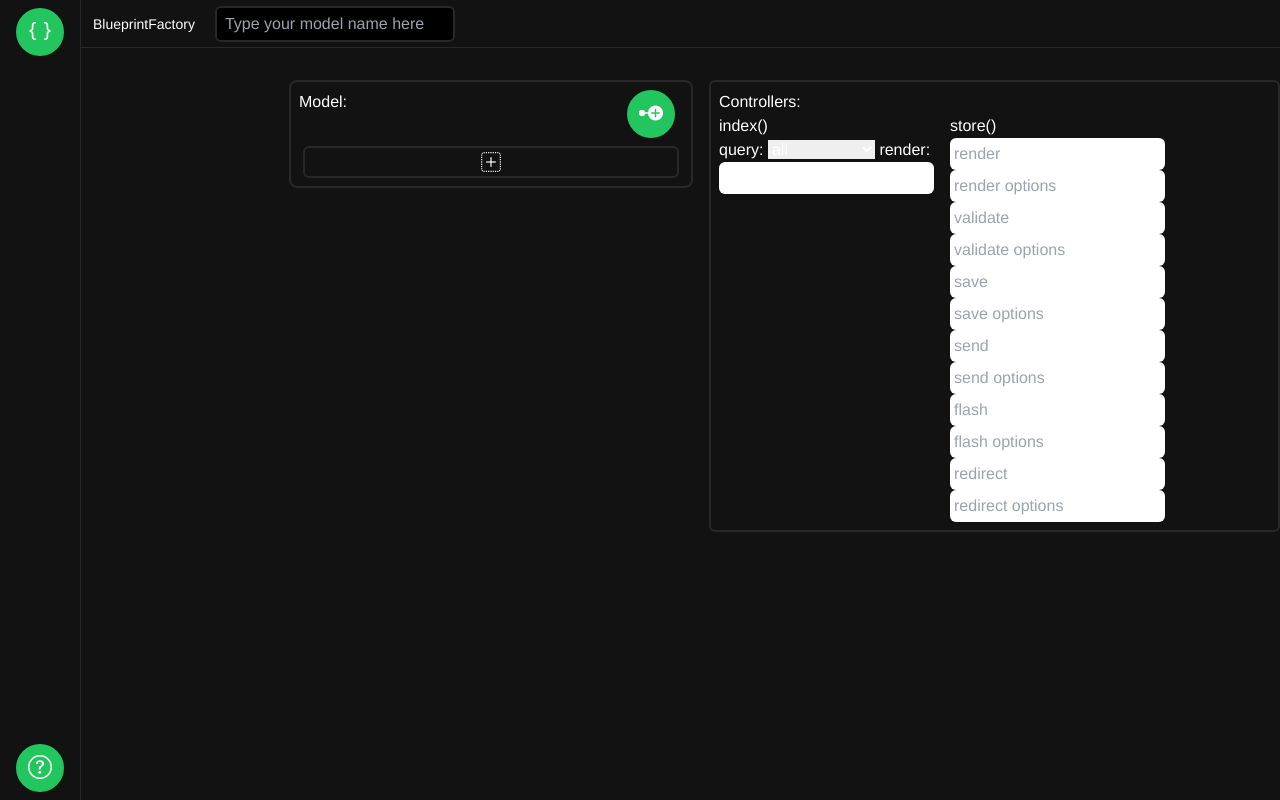
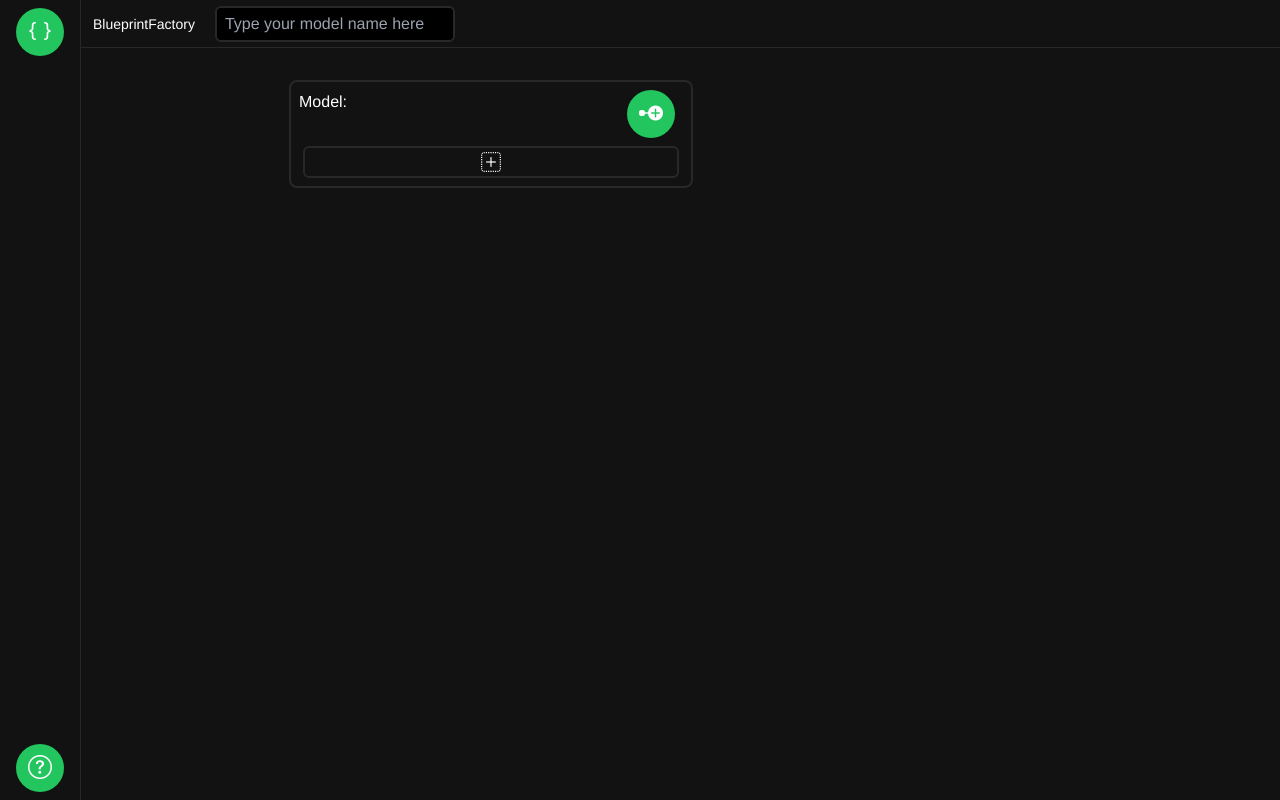
Before and after one commit to EmilienKopp/LaravelShift-YAML-Generator, a Svelte app: page / in a window 1280 px wide. Built offline with nearby package versions, Linux system fonts and the light colour scheme.

Commit message:
cleaned ui for prod environment

```diff
--- a/src/App.svelte
+++ b/src/App.svelte
@@ -117,7 +117,7 @@ $ : relationships = $resource.serializeRelationships();
           </div>
 
           <!-- /** WRAPPER FOR CONTROLLER ACTIONS **/-->
-          <div id="controller-wrapper" class="border-2 border-darkish p-2 rounded-md self-start">
+          <div id="controller-wrapper" class="hidden border-2 border-darkish p-2 rounded-md self-start">
             <h6>Controllers:</h6>
             <div id="controllers" class="flex flex-row gap-4">
               <IndexAction/>
```
